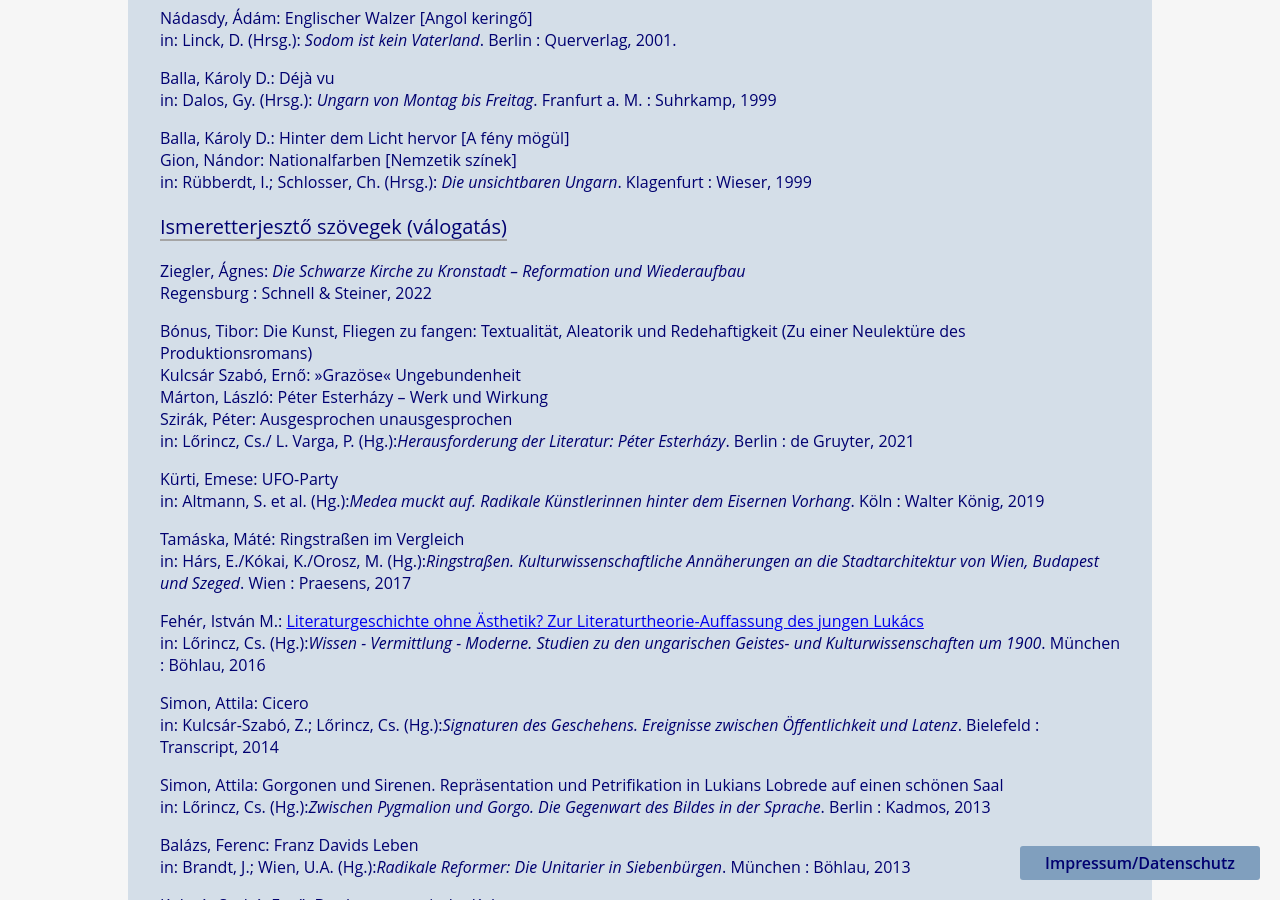
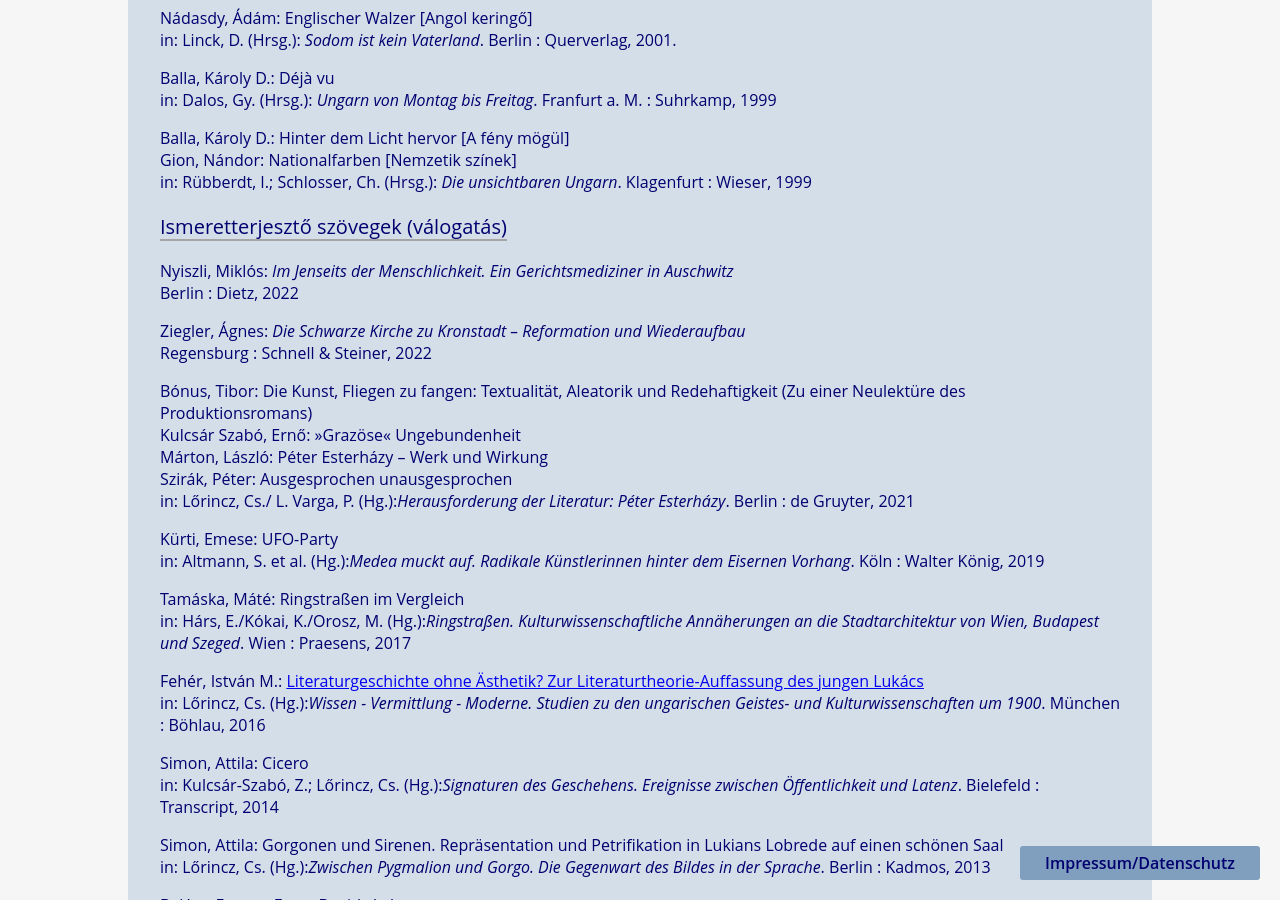
Before and after one commit to rixx/revesz.de, a Jekyll site: the page built from publikationen_ung.md, in a window 1280 px wide and 900 px high, scrolled down 2808 px. Built offline with Jekyll 4.4.1, drawn with Linux system fonts in a browser that asks for light colours.

Commit message:
Update publikationen_ung.md

```diff
--- a/publikationen_ung.md
+++ b/publikationen_ung.md
@@ -76,6 +76,8 @@ Hidas, Judit: Tourist in Afrika [Turista Afrikában]<br>
 <p>
 
 <h3>Ismeretterjesztő szövegek (válogatás)</h3>
+<p>Nyiszli, Miklós: <span style="font-style:italic;">Im Jenseits der Menschlichkeit. Ein Gerichtsmediziner in Auschwitz</span><br>
+  Berlin : Dietz, 2022
 <p>Ziegler, Ágnes: <span style="font-style:italic;">Die Schwarze Kirche zu Kronstadt – Reformation und Wiederaufbau</span><br>
 Regensburg : Schnell & Steiner, 2022
 <p>Bónus, Tibor: Die Kunst, Fliegen zu fangen: Textualität, Aleatorik und Redehaftigkeit (Zu einer Neulektüre des Produktionsromans)<br>
```
